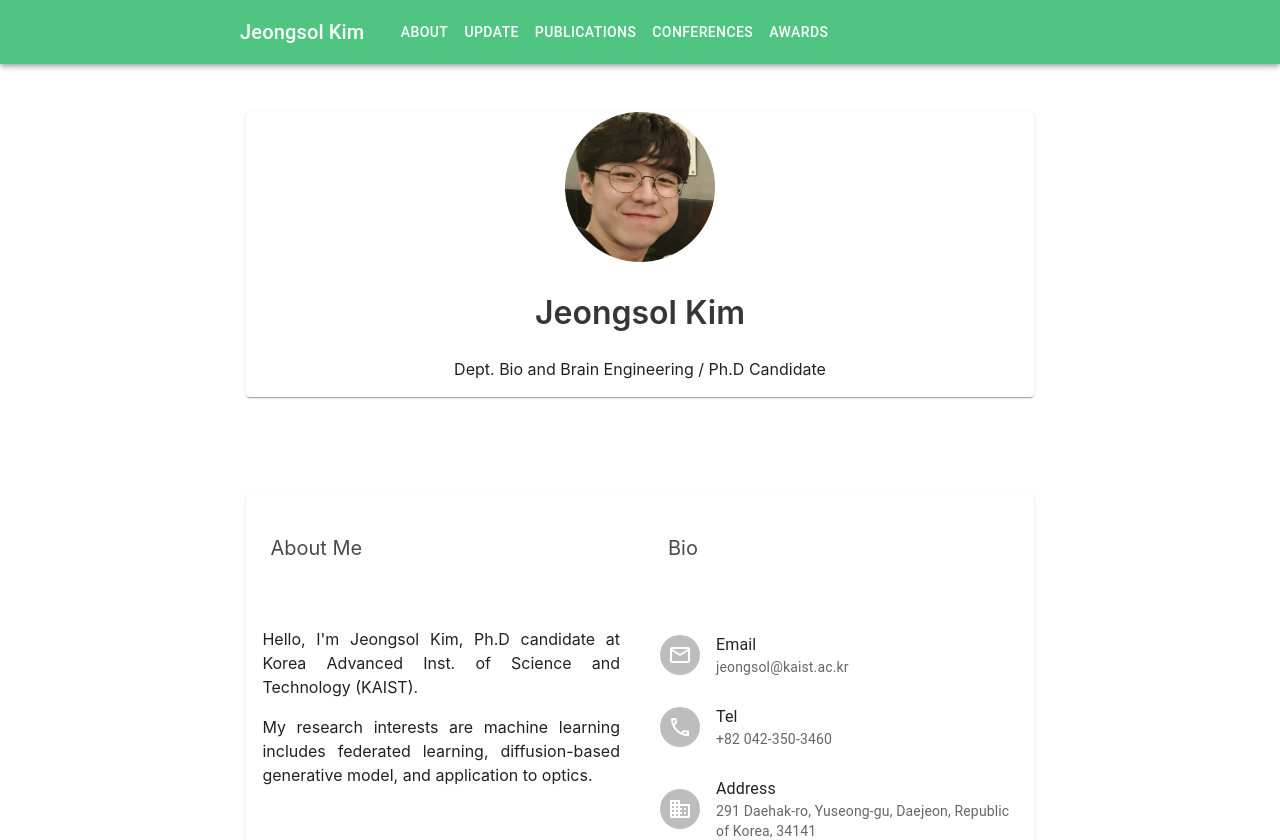
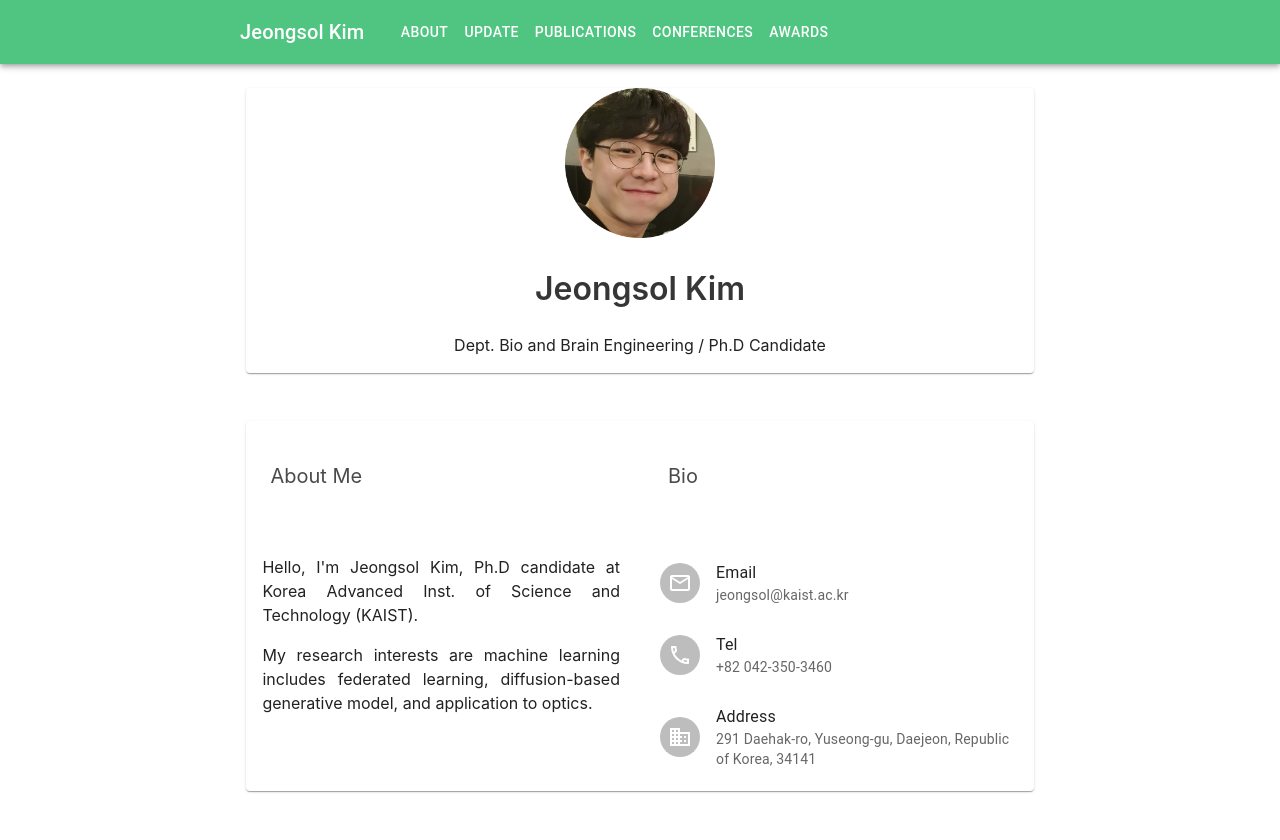
Before and after one commit to jeongsol-kim/jeongsol-kim, a React (Create React App) app: page / in a window 1280 px wide. Shown: the top 840 px of the page. Built offline with nearby package versions, Linux system fonts and the light colour scheme.

Commit message:
reduce vertical padding for Section class

```diff
--- a/src/App.css
+++ b/src/App.css
@@ -170,7 +170,7 @@ body {
     width: auto;
 }
 .section {
-  padding: 3rem 1.5rem;
+  padding: 1.5rem 1.5rem;
 }
 
 .column{
```
